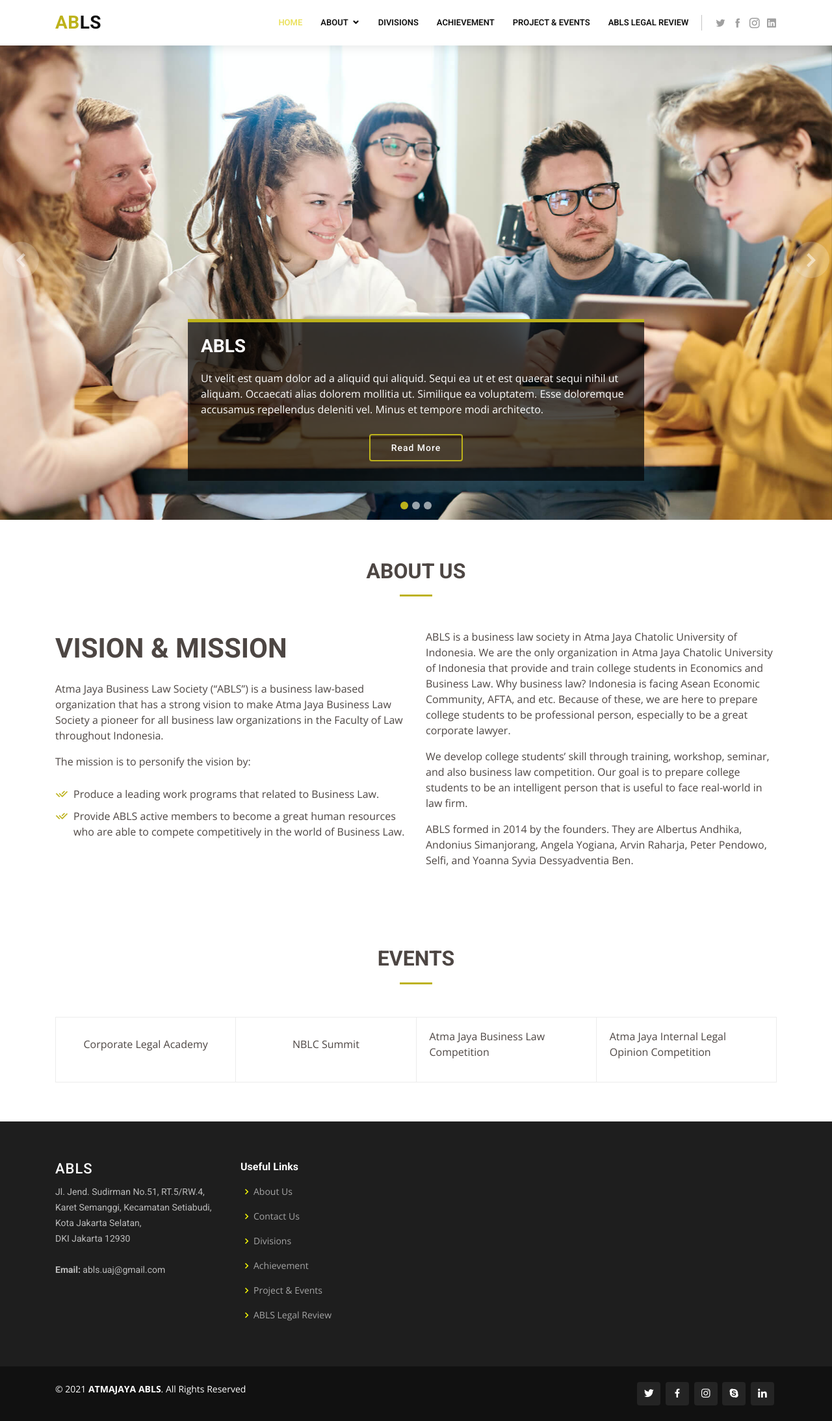
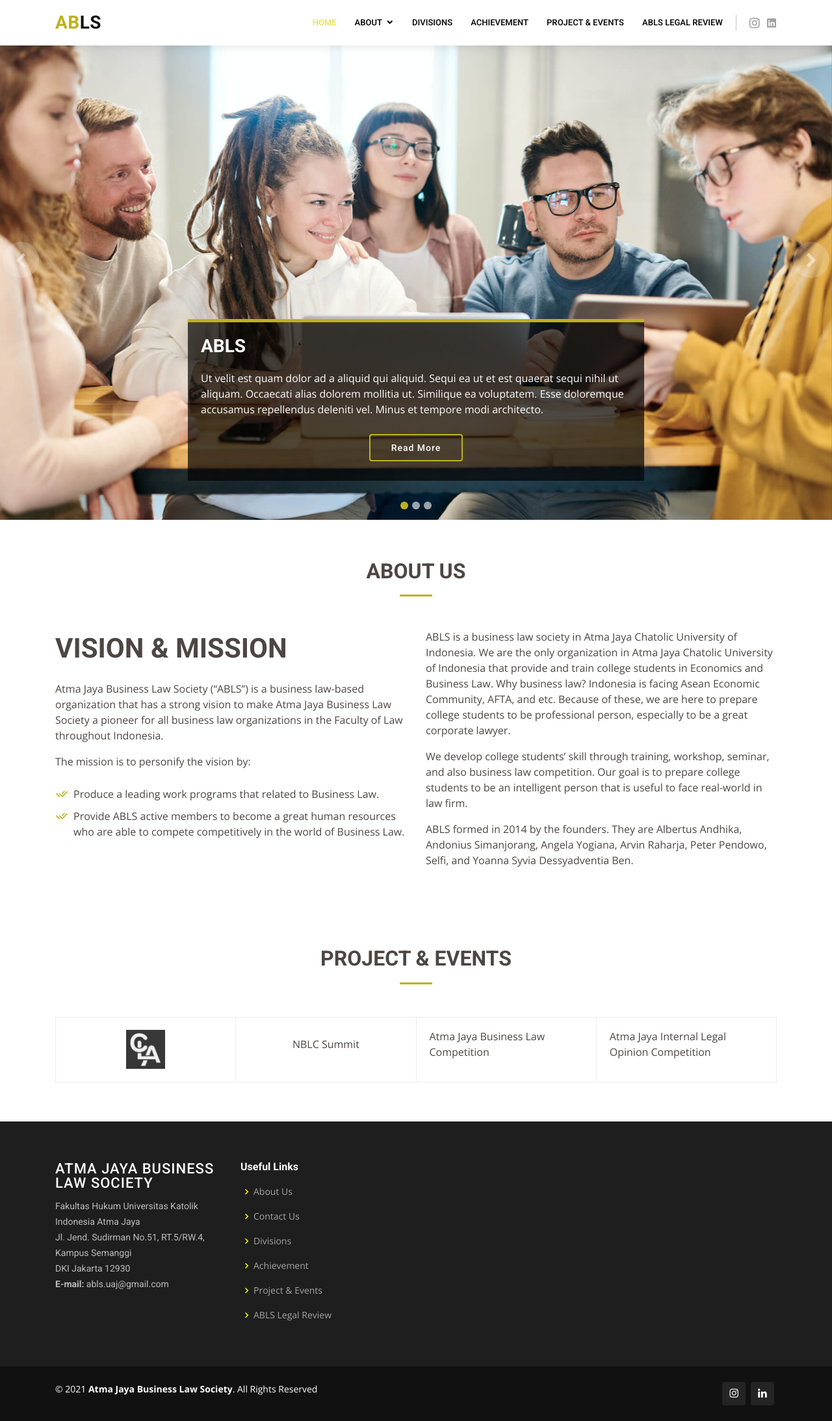
Before and after one commit to Tintapen/atmajayabls, a CodeIgniter app: page /database/ in a window 1280 px wide. Shown: the whole page at 65% size. Run offline with CodeIgniter, Linux system fonts and the light colour scheme.

Commit message:
Perubahan home dan header footer

```diff
--- a/application/views/_partials/footer.php
+++ b/application/views/_partials/footer.php
@@ -3,13 +3,13 @@
 		<div class="row">
 
 			<div class="col-lg-3 col-md-6 footer-contact">
-				<h3>ABLS</h3>
+				<h3>Atma Jaya Business Law Society</h3>
 				<p>
-					Jl. Jend. Sudirman No.51, RT.5/RW.4, <br>
-					Karet Semanggi, Kecamatan Setiabudi, Kota Jakarta Selatan, <br>
-					DKI Jakarta 12930 <br><br>
+					Fakultas Hukum Universitas Katolik Indonesia Atma Jaya <br>
+					Jl. Jend. Sudirman No.51, RT.5/RW.4, Kampus Semanggi<br>
+					DKI Jakarta 12930<br>
 					<!-- <strong>Phone:</strong> (021) 5727615<br> -->
-					<strong>Email:</strong> abls.uaj@gmail.com<br>
+					<strong>E-mail:</strong> abls.uaj@gmail.com<br>
 				</p>
 			</div>
 
@@ -52,7 +52,7 @@
 
 	<div class="mr-md-auto text-center text-md-left">
 		<div class="copyright">
-			&copy; <?= date('Y'); ?> <strong><span>ATMAJAYA ABLS</span></strong>. All Rights Reserved
+			&copy; <?= date('Y'); ?> <strong><span>Atma Jaya Business Law Society</span></strong>. All Rights Reserved
 		</div>
 		<div class="credits">
 			<!-- All the links in the footer should remain intact. -->
@@ -63,10 +63,10 @@
 		</div>
 	</div>
 	<div class="social-links text-center text-md-right pt-3 pt-md-0">
-		<a href="#" class="twitter"><i class="bx bxl-twitter"></i></a>
-		<a href="#" class="facebook"><i class="bx bxl-facebook"></i></a>
-		<a href="#" class="instagram"><i class="bx bxl-instagram"></i></a>
-		<a href="#" class="google-plus"><i class="bx bxl-skype"></i></a>
+		<!-- <a href="#" class="twitter"><i class="bx bxl-twitter"></i></a> -->
+		<!-- <a href="#" class="facebook"><i class="bx bxl-facebook"></i></a> -->
+		<a href="https://www.instagram.com/atmajayabls" class="instagram"><i class="bx bxl-instagram"></i></a>
+		<!-- <a href="#" class="google-plus"><i class="bx bxl-skype"></i></a> 	 -->
 		<a href="#" class="linkedin"><i class="bx bxl-linkedin"></i></a>
 	</div>
 </div>
--- a/application/views/_partials/header.php
+++ b/application/views/_partials/header.php
@@ -34,9 +34,9 @@
 	</nav>
 
 	<div class="header-social-links">
-		<a href="#" class="twitter"><i class="icofont-twitter"></i></a>
-		<a href="#" class="facebook"><i class="icofont-facebook"></i></a>
-		<a href="#" class="instagram"><i class="icofont-instagram"></i></a>
+		<!-- <a href="#" class="twitter"><i class="icofont-twitter"></i></a> -->
+		<!-- <a href="#" class="facebook"><i class="icofont-facebook"></i></a> -->
+		<a href="https://www.instagram.com/atmajayabls" class="instagram"><i class="icofont-instagram"></i></a>
 		<a href="#" class="linkedin"><i class="icofont-linkedin"></i></i></a>
 	</div>
 
--- a/application/views/home/v_home.php
+++ b/application/views/home/v_home.php
@@ -311,20 +311,19 @@
 
 	</div>
 </section> -->
-
 	<section id="clients" class="clients">
 		<div class="container" data-aos="fade-up">
 
 			<div class="section-title">
-				<h2>Events</h2>
+				<h2>Project & Events</h2>
 			</div>
 
 			<div class="row no-gutters clients-wrap clearfix" data-aos="fade-up">
 
 				<div class="col-lg-3 col-md-4 col-6">
 				<div class="client-logo">
-					<!-- <img src="assets/img/clients/client-1.png" class="img-fluid" alt=""> -->
-					<p>Corporate Legal Academy </p>
+					<img src="assets/img/abls/logocla.png" class="img-fluid" alt="">
+					<!-- <p>Corporate Legal Academy </p> -->
 				</div>
 			</div>
 
--- a/assets/css/style.css
+++ b/assets/css/style.css
@@ -866,7 +866,7 @@ section {
 
 .clients .client-logo img {
   transition: all 0.3s ease-in-out;
-  height: 36px;
+  height: 60px;
   filter: grayscale(100%);
 }
 
```
Also changed, not shown: application/views/division/v_division.php (added), assets/img/abls/logocla.png (added).
